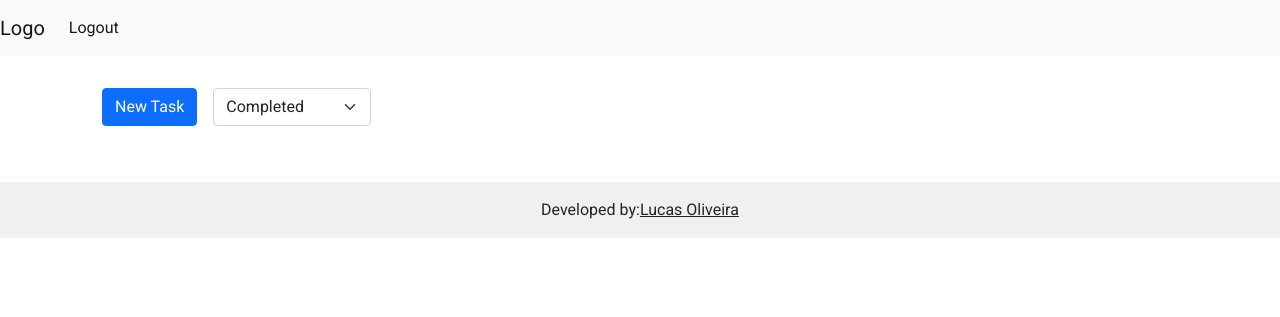
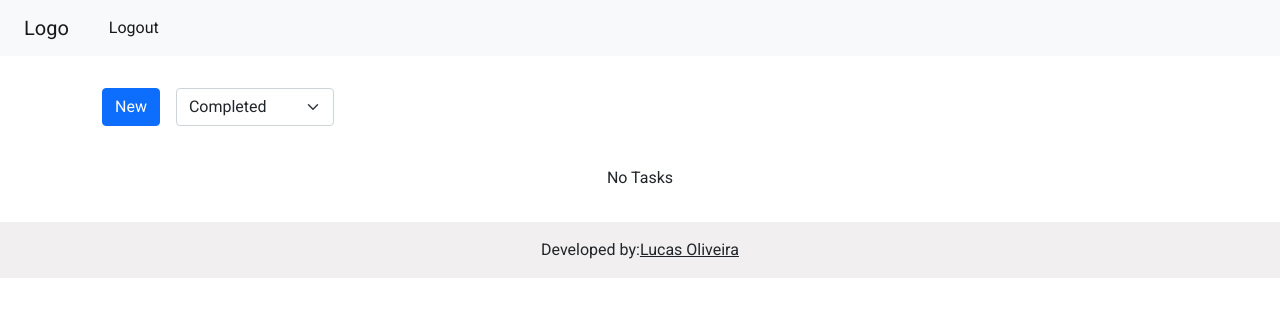
Before and after one commit to Skaylan/flask_crud, a Flask app: page /user_page/1 in a window 1280 px wide. Shown: the top 317 px of the page. Run offline with Flask 2, Linux system fonts and the light colour scheme; a user stored in the database is signed in; data comes from the database, SQL or seed files in the repository; both versions use the stored data as it was after the commit.

Commit message:
bug fixies and some small changes

```diff
--- a/app/controllers/routes.py
+++ b/app/controllers/routes.py
@@ -95,7 +95,7 @@
                 db.session.add(new_item)
                 db.session.commit()
                 db.session.close()
-                flash('Adicionado com Sucesso!', category='success')
+                flash('Task Successfully Added!', category='success')
                 return redirect(url_for('user_page'))
             except Exception as error:
                 print(error.__class__)
@@ -124,6 +124,7 @@
             db.session.delete(delete)
             db.session.commit()
             db.session.close()
+            flash('Task successfully deleted!', category='success')
         except Exception as error:
             print(error.__class__)
 
--- a/app/static/css/base.css
+++ b/app/static/css/base.css
@@ -5,6 +5,11 @@
     padding: 0;
     box-sizing: border-box;
     font-family: 'Roboto', sans-serif;
+}
+
+.selected {
+    background: #e7e7e7;
+    border-radius: 5px;
 }
 
 input#submit {
--- a/app/static/css/register.css
+++ b/app/static/css/register.css
@@ -6,7 +6,7 @@
     align-items: center;
     width: 300px;
     height: 30px;
-    background: #ececec;
+    /* background: #f7f7f7; */
     border-radius: 5px;
 }
 
--- a/app/static/css/user_page.css
+++ b/app/static/css/user_page.css
@@ -1,5 +1,9 @@
-main{
+main {
     padding: 1rem;
+    display: flex;
+    flex-direction: column;
+    align-items: center;
+    justify-content: center;
 }
 
 
@@ -9,6 +13,37 @@
     padding: 1rem;
 }
 
+.popup{
+    width: 300px;
+    height: 30px;
+    display: flex;
+    flex-direction: column;
+    position: absolute;
+    justify-content: center;
+    align-items: center;
+    /* background: #ececec; */
+    border-radius: 5px;
+    animation: inOut 1500ms;
+    z-index: 1000;
+}
+
+
+.success{
+    color:#02d60d;
+}
+.error{
+    color:#d60202;
+}
+
+@keyframes inOut{
+    from {
+        top: 1rem;
+    }
+
+    to {
+        top: 3rem;
+    }
+}
 
 @media (max-width: 319px) {
     .options {
--- a/app/templates/base.html
+++ b/app/templates/base.html
@@ -14,21 +14,21 @@
 
     <header>
         <nav class="navbar navbar-expand-sm navbar-light bg-light">
-            <a href="{{ url_for('index') }}" class="navbar-brand mb-0 h1">Logo</a>
+            <a href="{{ url_for('index') }}" class="navbar-brand mb-0 h1 ps-4">Logo</a>
             <button class="navbar-toggler" type="button" data-bs-toggle="collapse" data-bs-target="#mydropdown" aria-controls="mydropdown" aria-expanded="false" aria-label="Toggle navigation">
                 <span class="navbar-toggler-icon"></span>
             </button>
             <div class="collapse navbar-collapse" id="mydropdown">
-                <ul class="navbar-nav">
+                <ul class="navbar-nav ps-3">
                     {% block nav%}
                     <li class="nav-item active">
-                        <a href="{{ url_for('index') }}" class="nav-link active">Home</a>
+                        <a href="{{ url_for('index') }}" class="nav-link active {{ 'selected' if current_page == 'home' else '' }}" >Home</a>
                     </li>
                     <li class="nav-item active">
-                        <a href="{{ url_for('register') }}" class="nav-link active">Register</a>
+                        <a href="{{ url_for('register') }}" class="nav-link active {{ 'selected' if current_page == 'register' else '' }}">Register</a>
                     </li>
                     <li class="nav-item active">
-                        <a href="{{ url_for('login') }}" class="nav-link active">Login</a>
+                        <a href="{{ url_for('login') }}" class="nav-link active {{ 'selected' if current_page == 'login' else '' }}">Login</a>
                     </li>
                     {% endblock %}
                 </ul>
@@ -47,5 +47,6 @@
           <a class="text-dark" target="blank_" href="https://linkedin.com/in/lucas-gomes-oliveira">Lucas Oliveira</a>
         </div>
     </footer>
+    <script src="{{ url_for('static', filename='scripts/popup.js') }}"></script>
 </body>
 </html>
--- a/app/templates/index.html
+++ b/app/templates/index.html
@@ -1,6 +1,6 @@
 {% extends 'base.html' %}
 {% block title %}Home{% endblock %}
-
+{% set current_page = 'home' %}
 
 {% block main %}
 <main>
--- a/app/templates/login.html
+++ b/app/templates/login.html
@@ -1,5 +1,5 @@
 {% extends 'base.html' %}
-{% block title %}Login{% endblock %}
+{% block title %}Login Page{% endblock %}
 
 {% block style %} <link rel="stylesheet" href="{{ url_for('static', filename='css/login.css') }}"> {% endblock %}
 {% set current_page = 'login' %}
@@ -13,7 +13,7 @@
           <div class="col-12 col-md-8 col-lg-6 col-xl-5 ">
             <div class="card shadow-2-strong shadow p-3 mb-5 bg-white rounded" style="border-radius: 1rem;">
                 <div class="card-body p-5 text-center">
-                    <h3 class="mb-5">Acessar</h3>
+                    <h3 class="mb-5">Access account</h3>
                     <form action="{{ url_for('login') }}" method="POST">
                         {{form.csrf_token}}
                       <div class="form-outline mb-4">
--- a/app/templates/register.html
+++ b/app/templates/register.html
@@ -1,5 +1,5 @@
 {% extends 'base.html' %}
-{% block title %}Pagina de registro{% endblock %}
+{% block title %}Register Page{% endblock %}
 
 {% block style %} <link rel="stylesheet" href="{{ url_for('static', filename='css/register.css') }}">{% endblock %}
 {% set current_page = 'register' %}
@@ -48,5 +48,4 @@
       </div>
 </main>
 
-<script src="{{ url_for('static', filename='scripts/register.js') }}"></script>
 {% endblock %}
--- a/app/templates/user_page.html
+++ b/app/templates/user_page.html
@@ -17,7 +17,7 @@
     <div class="container d-row options">
         <br>
         <button type="button" class="btn btn-primary" data-bs-toggle="modal" data-bs-target="#exampleModal">
-            New Task
+            New
         </button>
 
         <form action="{{ url_for('filter') }}" method="POST">
@@ -54,14 +54,14 @@
     </div>
   </div>
 
-
+  {% if items %}
   {% for item in items %}
     <div class="container shadow p-3 mb-5 bg-body rounded">
         <div class="card">
             <div class="card-body">
-              <h2>{{item.title}}</h2>
+              <h2>{{item.title|striptags}}</h2>
               <hr>
-              <p>{{item.description}}</p>
+              <p>{{item.description|striptags}}</p>
               <hr>
               {% if item.completed == False %}
               <form action="{{ url_for('complete_task') }}" method="POST">
@@ -118,6 +118,20 @@
         </div>
     </div>
     {% endfor %}
+    {% else %}
+    <div>
+      <p>No Tasks</p>
+    </div>
+    {% endif %}
+    {% with messages = get_flashed_messages(with_categories=True)%}
+      {% if messages %}
+        {% for category, msg in messages %}
+          <div class="popup" id="popup">
+            <p class="{{ category }}" >{{msg}}</p>
+          </div>
+        {% endfor %}
+      {% endif %}
+    {% endwith %}
+</main>
 
-</main>
 {% endblock %}
```
Also changed, not shown: app/tests/functional/test_home_page.py (renamed from app/tests/unit/test_home_page.py, +0 -1 lines), app/tests/functional/test_register_form.py (added, +7 -0 lines), app/database.db, app/static/scripts/popup.js (renamed from app/static/scripts/register.js). Lines whose indentation alone changed are shown as unchanged.
